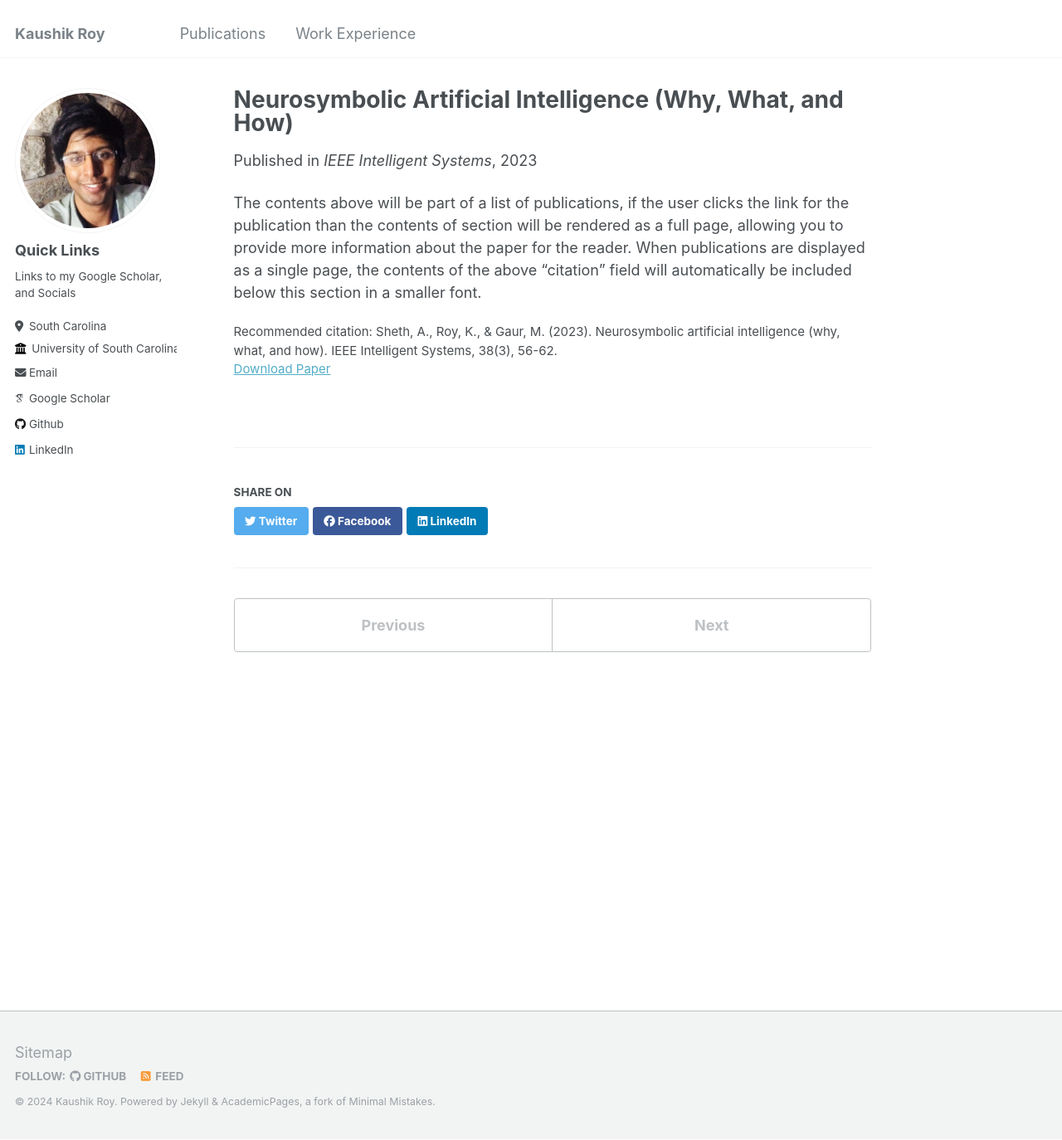
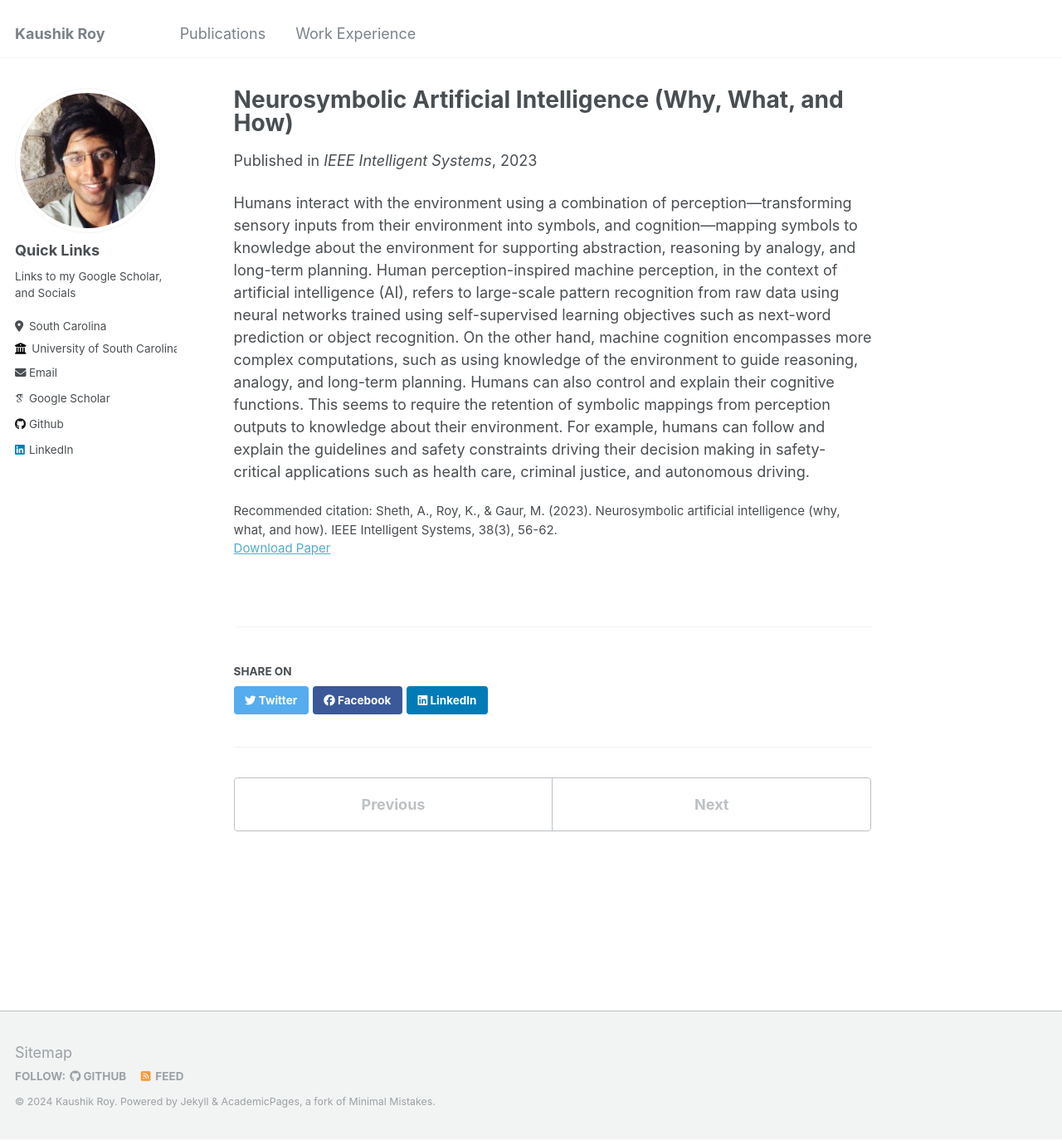
Before and after one commit to kauroy1994/home, a Jekyll site: the page built from _publications/2023-10-01-paper-title-number-3.md, in a window 1280 px wide and 1374 px high. Shown: the whole window at 83% size. Built offline with Jekyll 4.4.1, drawn with Linux system fonts in a browser that asks for light colours; some web fonts are replaced.

Commit message:
Update 2023-10-01-paper-title-number-3.md

```diff
--- a/_publications/2023-10-01-paper-title-number-3.md
+++ b/_publications/2023-10-01-paper-title-number-3.md
@@ -8,4 +8,4 @@ paperurl: 'https://ieeexplore.ieee.org/abstract/document/10148662'
 citation: 'Sheth, A., Roy, K., & Gaur, M. (2023). Neurosymbolic artificial intelligence (why, what, and how). IEEE Intelligent Systems, 38(3), 56-62.'
 ---
 
-The contents above will be part of a list of publications, if the user clicks the link for the publication than the contents of section will be rendered as a full page, allowing you to provide more information about the paper for the reader. When publications are displayed as a single page, the contents of the above "citation" field will automatically be included below this section in a smaller font.
+Humans interact with the environment using a combination of perception—transforming sensory inputs from their environment into symbols, and cognition—mapping symbols to knowledge about the environment for supporting abstraction, reasoning by analogy, and long-term planning. Human perception-inspired machine perception, in the context of artificial intelligence (AI), refers to large-scale pattern recognition from raw data using neural networks trained using self-supervised learning objectives such as next-word prediction or object recognition. On the other hand, machine cognition encompasses more complex computations, such as using knowledge of the environment to guide reasoning, analogy, and long-term planning. Humans can also control and explain their cognitive functions. This seems to require the retention of symbolic mappings from perception outputs to knowledge about their environment. For example, humans can follow and explain the guidelines and safety constraints driving their decision making in safety-critical applications such as health care, criminal justice, and autonomous driving.
```
